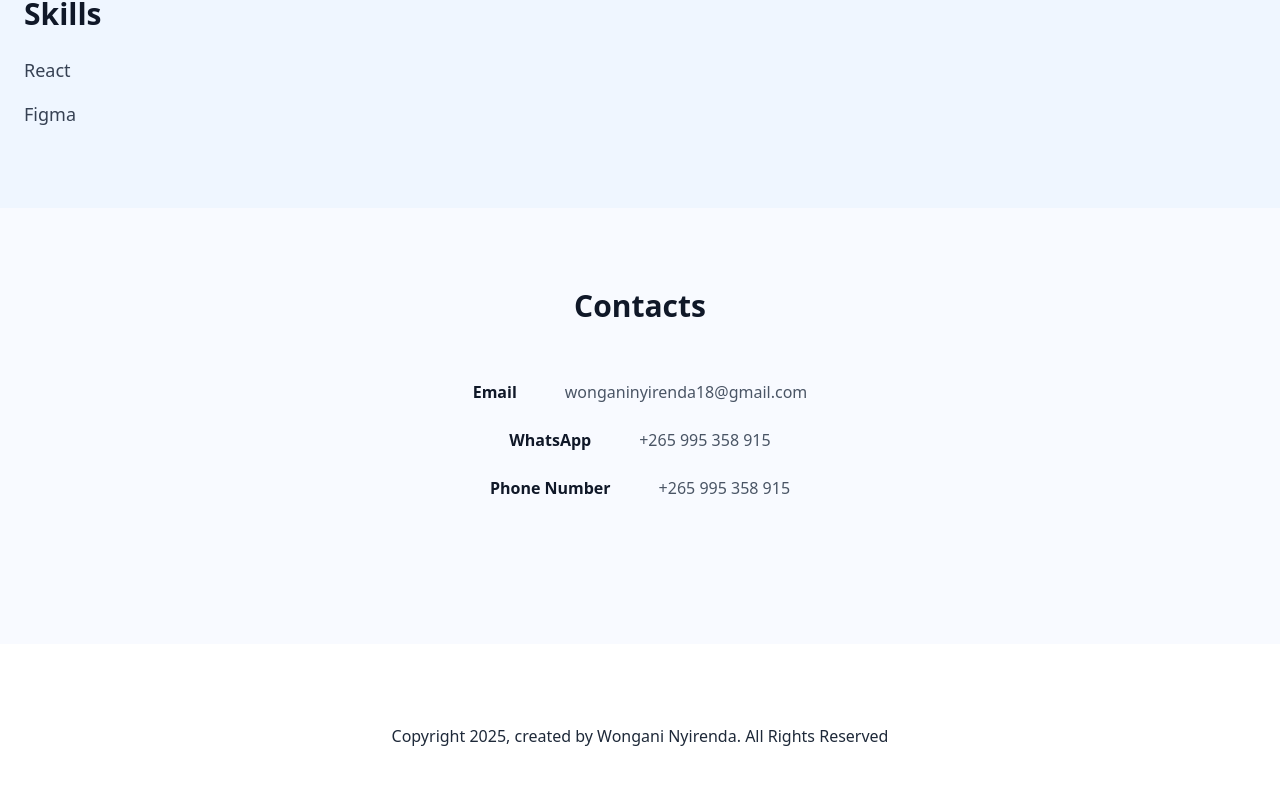
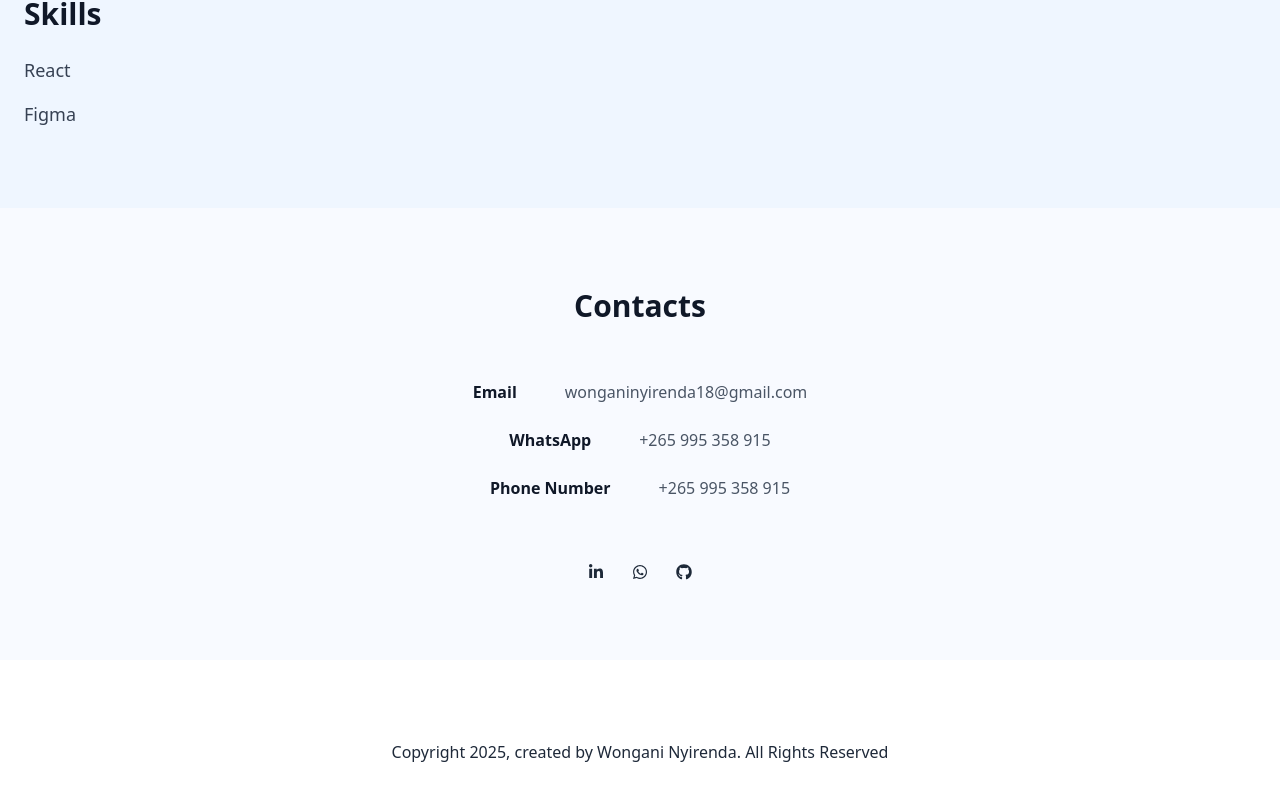
Before and after one commit to WonganiNyirenda18/Wongani-Portfolio, a React (Vite) app: page / in a window 1280 px wide. Shown: the part 1995-2795 px from the top of the page. Built offline with nearby package versions, Linux system fonts and the light colour scheme.

Commit message:
feat: add Contacts component displaying contact information and social media links.

```diff
--- a/src/Components/Contacts.jsx
+++ b/src/Components/Contacts.jsx
@@ -1,4 +1,7 @@
 import { FontAwesomeIcon } from '@fortawesome/react-fontawesome';
+import { faLinkedinIn } from '@fortawesome/free-brands-svg-icons/faLinkedinIn';
+import { faWhatsapp } from '@fortawesome/free-brands-svg-icons/faWhatsapp';
+import { faGithub } from '@fortawesome/free-brands-svg-icons/faGithub';
 
 
 export default function Contacts() {
@@ -25,6 +28,12 @@ export default function Contacts() {
                     </div>
                 </div>
 
+                <div className="flex items-center justify-center gap-6">
+                    <FontAwesomeIcon icon={faLinkedinIn} />
+                    <FontAwesomeIcon icon={faWhatsapp} />
+                    <FontAwesomeIcon icon={faGithub} />
+                </div>
+
             </div>
         </section>
     );
```
